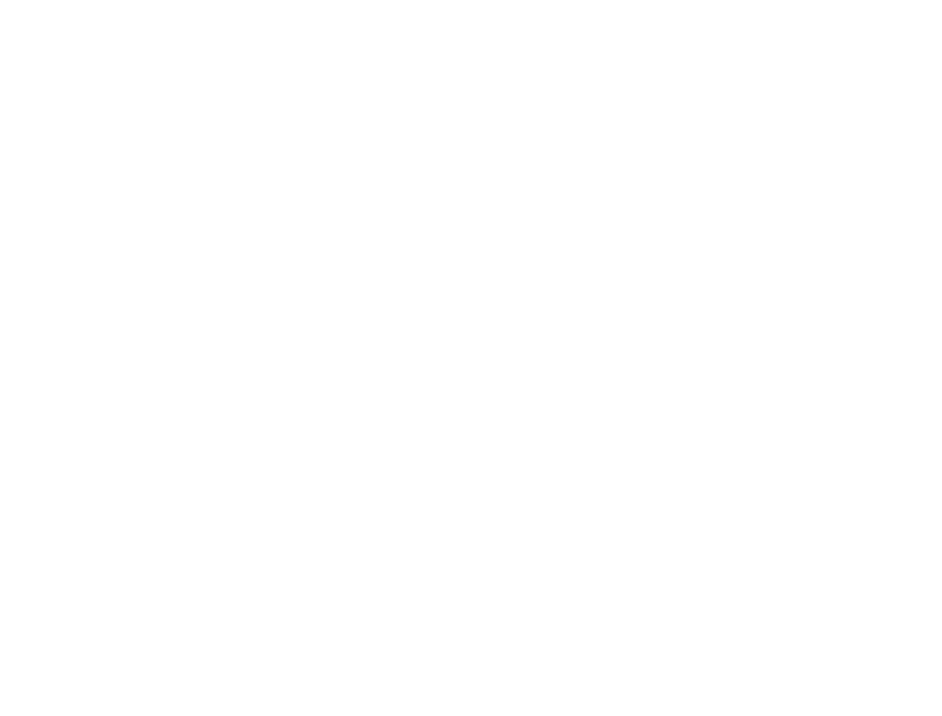
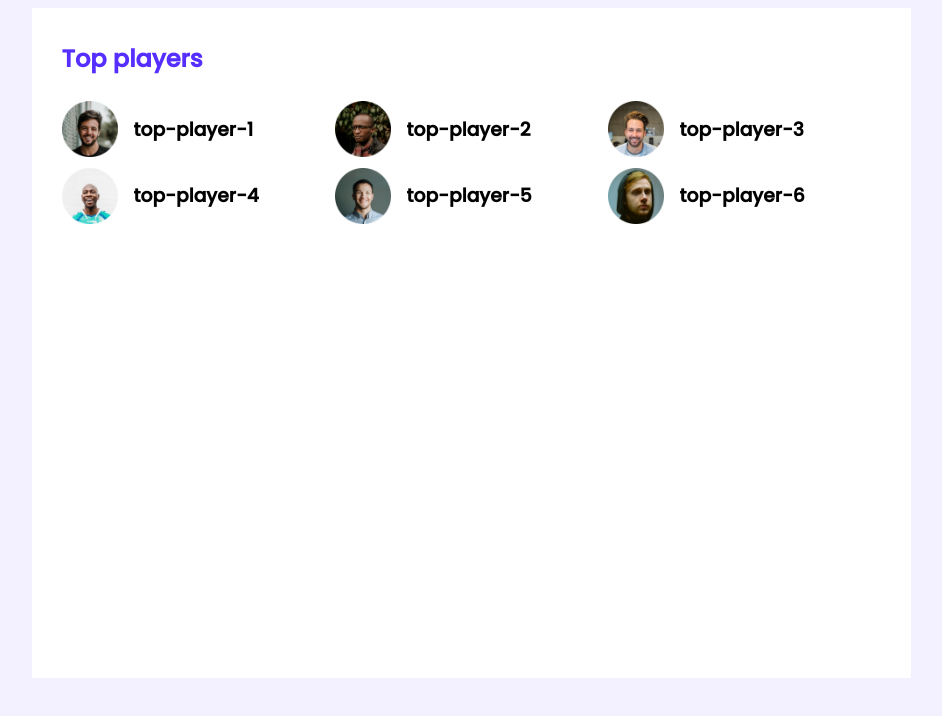
Before and after one commit to Hossain-Ahamed/Leader-board, a plain HTML site: page index.html in a window 1280 px wide. Shown: the whole page, without its empty margins (169-1111 px from the left). Drawn offline with Linux system fonts and the light colour scheme.

Commit message:
first push

```diff
--- a/index.html
+++ b/index.html
@@ -1,5 +1,6 @@
 <!DOCTYPE html>
 <html lang="en">
+
 <head>
     <meta charset="UTF-8">
     <meta http-equiv="X-UA-Compatible" content="IE=edge">
@@ -8,7 +9,43 @@
     <!--Style Sheet-->
     <link rel="stylesheet" href="styles/style.css">
 </head>
+
 <body>
+    <main>
+        <!--Top players and top blogs-->
+        <section class="container">
+            <div class="top-players">
+                <h2 class="section-title">Top players</h2>
+                <div class="players">
+                    <div class="player">
+                        <img src="images/players/player-1.png" alt="">
+                        <h3 class="player-name">top-player-1</h3>
+                    </div>
+                    <div class="player">
+                        <img src="images/players/player-2.png" alt="">
+                        <h3 class="player-name">top-player-2</h3>
+                    </div>
+                    <div class="player">
+                        <img src="images/players/player-3.png" alt="">
+                        <h3 class="player-name">top-player-3</h3>
+                    </div>
+                    <div class="player">
+                        <img src="images/players/player-4.png" alt="">
+                        <h3 class="player-name">top-player-4</h3>
+                    </div>
+                    <div class="player">
+                        <img src="images/players/player-5.png" alt="">
+                        <h3 class="player-name">top-player-5</h3>
+                    </div>
+                    <div class="player">
+                        <img src="images/players/player-6.png" alt="">
+                        <h3 class="player-name">top-player-6</h3>
+                    </div>
+                </div>
+            </div>
+        </section>
+    </main>
 
 </body>
+
 </html>
--- a/styles/style.css
+++ b/styles/style.css
@@ -0,0 +1,45 @@
+@import url('https://fonts.googleapis.com/css2?family=Poppins:wght@500&display=swap');
+
+body{
+    font-family: 'Poppins', sans-serif;
+    background-color: #F3F1FF;
+}
+
+/* COMMON STYLES AND UTITILIES*/
+main{
+    display: flex;
+    flex-direction: row;
+    justify-content: center;
+}
+.container{
+    background-color: #FFFFFF;
+     height: 670px;
+    width: 879px;
+}
+.section-title{
+    color: #562EFF;
+    font-size: 24px;
+    margin-top: 3px;
+}
+
+/* top player section*/
+.top-players{
+    padding: 30px;
+
+}
+.players{
+    display: grid;
+    grid-template-columns: repeat(3,1fr);
+}
+.players .player{
+    display: flex;
+    align-items: center;
+
+}
+.players .player img{
+    width: 56px;
+    height:56px;
+}
+.players .player .player-name{
+    margin-left: 16px;
+}
```
